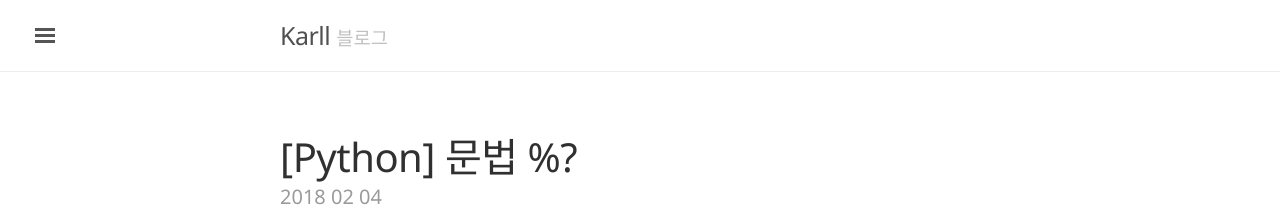
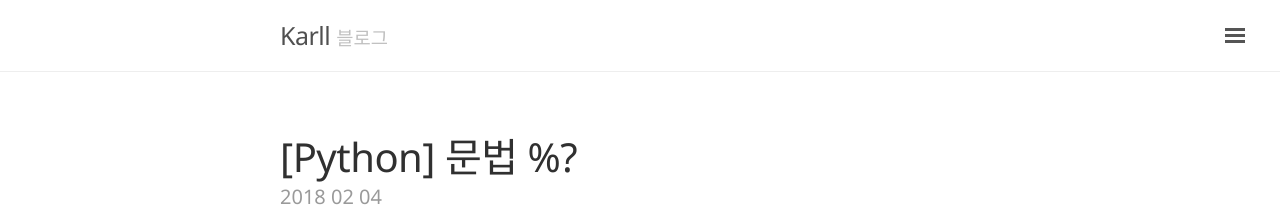
Before and after one commit to Kor-Karll/Kor-Karll.github.io, a Jekyll site: the page built from index.html, in a window 1280 px wide. Shown: the top 218 px of the page. Built offline with Jekyll 4.4.1, drawn with Linux system fonts in a browser that asks for light colours; the list of posts is cut into pages by our own code.

Commit message:
side바 오른쪽으로 조정

```diff
--- a/_layouts/default.html
+++ b/_layouts/default.html
@@ -1,9 +1,9 @@
 <!DOCTYPE html>
-<html lang="en-us">
+<html lang="ko">
 
   {% include head.html %}
   {% include google_analytics.html %}
-  <body>
+  <body class="layout-reverse">
 
     {% include sidebar.html %}
 
```
